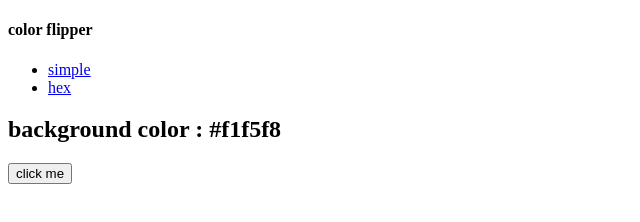
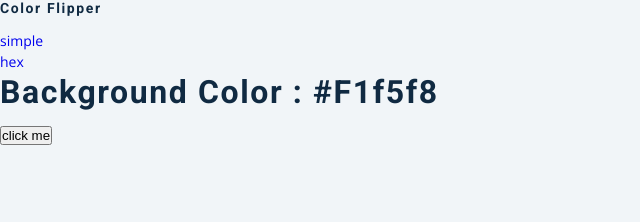
Before and after one commit to uilianrocha/color-flipper, a plain HTML site: page index.html in a window 1280 px wide. Shown: the whole page, without its empty margins (0-640 px from the left). Drawn offline with nearby package versions, Linux system fonts and the light colour scheme.

Commit message:
Update styles.css

```diff
--- a/styles.css
+++ b/styles.css
@@ -50,3 +50,56 @@ Variables
     --max-width: 1170px;
     --fixed-width: 620px;
   }
+
+  /*
+
+  Global Styles
+
+  */
+
+  *,
+  ::after,
+  ::before {
+    margin: 0;
+    padding: 0;
+    box-sizing: border-box;
+  }
+  body {
+    font-family: var(--ff-secondary);
+    background: var(--clr-grey-10);
+    color: var(--clr-grey-1);
+    line-height: 1.5;
+    font-size: 0.875rem;
+  }
+  ul {
+    list-style-type: none;
+  }
+  a {
+    text-decoration: none;
+  }
+  h1,
+  h2,
+  h3,
+  h4 {
+    letter-spacing: var(--spacing);
+    text-transform: capitalize;
+    line-height: 1.25;
+    margin-bottom: 0.75rem;
+    font-family: var(--ff-primary);
+  }
+  h1 {
+    font-size: 3rem;
+  }
+  h2 {
+    font-size: 2rem;
+  }
+  h3 {
+    font-size: 1.25rem;
+  }
+  h4 {
+    font-size: 0.875rem;
+  }
+  p {
+    margin-bottom: 1.25rem;
+    color: var(--clr-grey-5);
+  }
```
Lines whose indentation alone changed are shown as unchanged.
